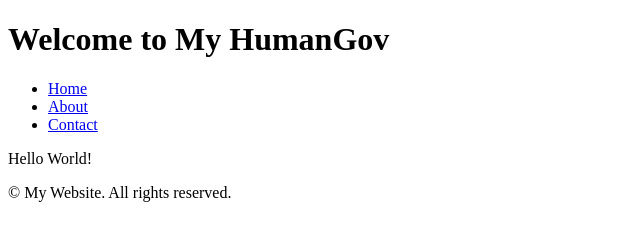
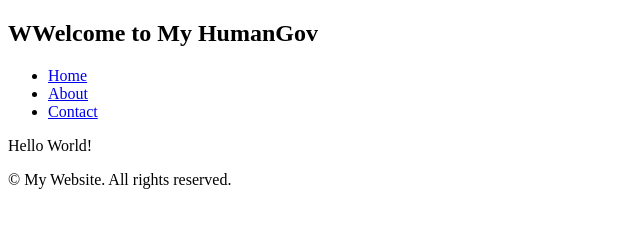
Before and after one commit to Abdidev019/simple-website-repo-poc1, a plain HTML site: page index.html in a window 1280 px wide. Shown: the whole page, without its empty margins (0-640 px from the left). Drawn offline with Linux system fonts and the light colour scheme.

Commit message:
changed index.html header font to h2

```diff
--- a/index.html
+++ b/index.html
@@ -5,7 +5,7 @@
 </head>
 <body>
 <header>
-<h1>Welcome to My HumanGov</h1>
+<h2>WWelcome to My HumanGov</h2>
 <nav>
 <ul>
 <li><a href="#">Home</a></li>
```
